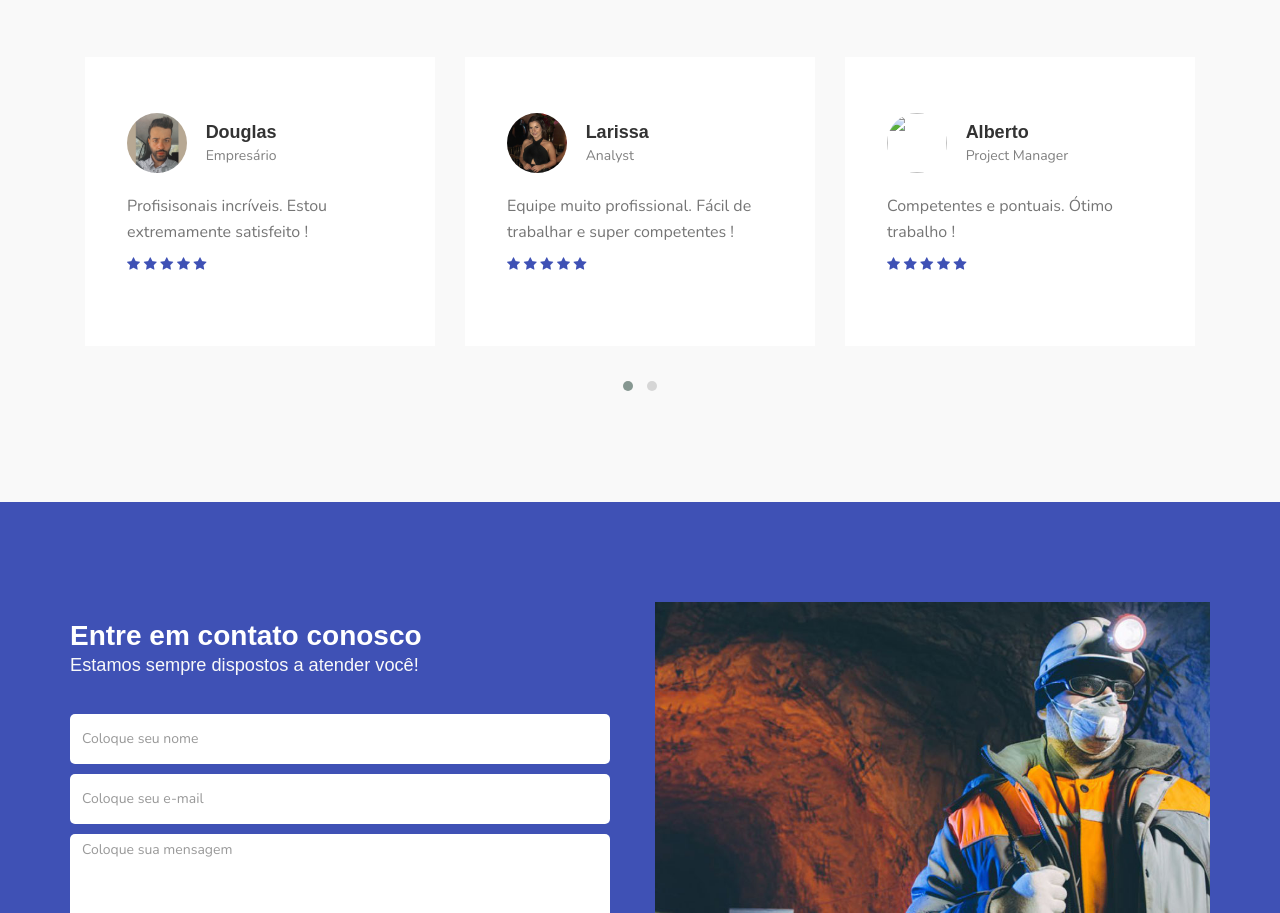
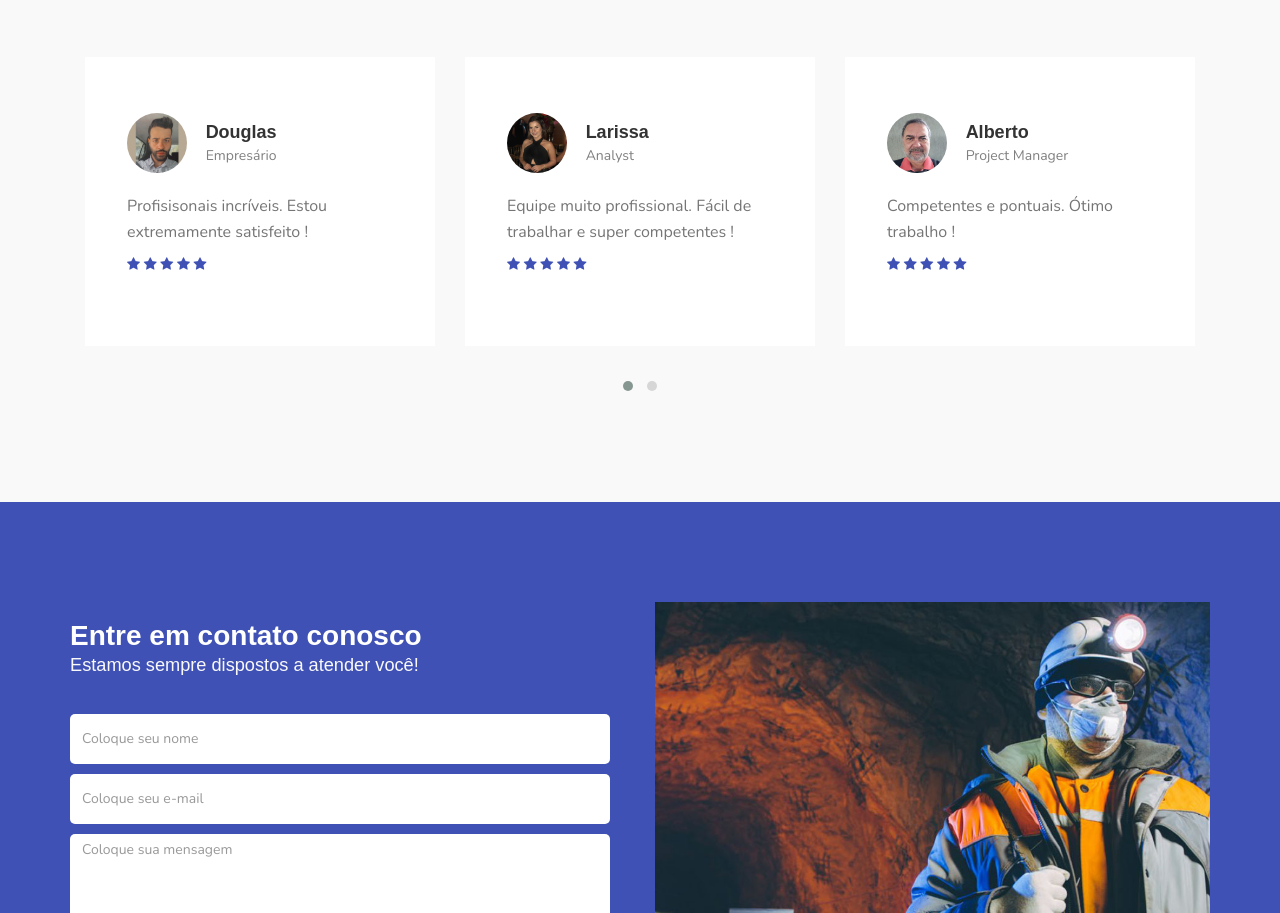
Before and after one commit to douglasfcj/Site---TSG, a plain HTML site: page index.html in a window 1280 px wide. Shown: the part 2110-3023 px from the top of the page. Drawn offline with nearby package versions, Linux system fonts and the light colour scheme; a web font is replaced by a local one.

Commit message:
Update index.html

```diff
--- a/index.html
+++ b/index.html
@@ -398,7 +398,7 @@
                               <div class="col-md-4 col-sm-4">
                                    <div class="item">
                                         <div class="tst-image">
-                                             <img src="images/tst-image4.jpg" class="img-responsive" alt="">
+                                             <img src="images/tst-image4.jpeg" class="img-responsive" alt="">
                                         </div>
                                         <div class="tst-author">
                                              <h4>Alberto</h4>
```
